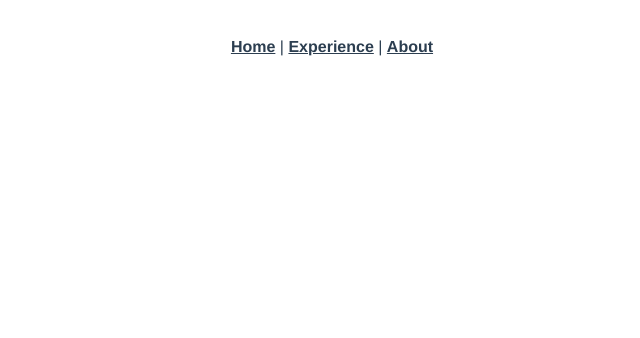
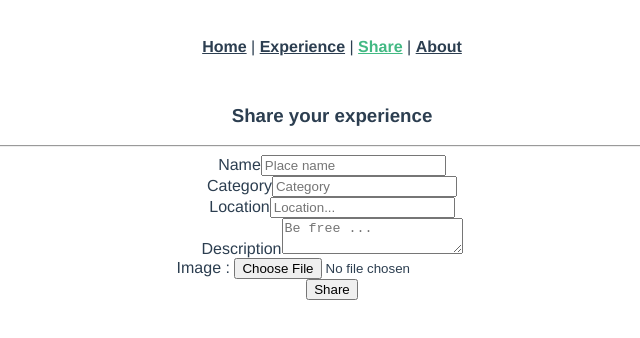
Before and after one commit to Trust-us/Trust-us, a Vue app in the folder client/: page /share in a window 1280 px wide. Shown: the top 338 px of the page, without its empty margins (308-948 px from the left). Built offline with nearby package versions, Linux system fonts and the light colour scheme.

Commit message:
share form added

```diff
--- a/client/package.json
+++ b/client/package.json
@@ -8,8 +8,11 @@
     "lint": "vue-cli-service lint"
   },
   "dependencies": {
+    "axios": "^0.27.2",
+    "cloudinary": "^1.32.0",
     "core-js": "^3.8.3",
     "vue": "^3.2.13",
+    "vue-progressbar": "^0.7.5",
     "vue-router": "^4.0.3"
   },
   "devDependencies": {
--- a/client/src/App.vue
+++ b/client/src/App.vue
@@ -2,6 +2,7 @@
   <nav>
     <router-link to="/">Home</router-link> |
     <router-link to="/Experience">Experience</router-link> |
+    <router-link to="/share">Share</router-link> |
     <router-link to="/about">About</router-link>
 
   </nav>
--- a/client/src/router/index.js
+++ b/client/src/router/index.js
@@ -1,3 +1,4 @@
+import shareExperienceVue from '@/views/shareExperience.vue'
 import { createRouter, createWebHistory } from 'vue-router'
 import HomeView from '../views/HomeView.vue'
 
@@ -22,6 +23,11 @@ const routes = [
     // this generates a separate chunk (about.[hash].js) for this route
     // which is lazy-loaded when the route is visited.
     component: () => import(/* webpackChunkName: "about" */ '../views/AboutView.vue')
+  },
+  {
+    path:'/share',
+    name: 'Share',
+    component:shareExperienceVue
   }
 ]
 
--- a/client/src/views/HomeView.vue
+++ b/client/src/views/HomeView.vue
@@ -1,6 +1,10 @@
 <template>
   <div class="home">
-    <HelloWorld msg="welcom babies "/>
+    <HelloWorld msg="welcom babies " />
+    <div>
+      <input type="file" @change="uploadFile" ref="file">
+      <button @click="submitFile">Upload!</button>
+    </div>
   </div>
 </template>
 
--- /dev/null
+++ b/client/src/views/shareExperience.vue
@@ -0,0 +1,44 @@
+<template lang="">
+    <div>
+        <div>
+        <h3>Share your experience</h3>
+        <hr />
+    </div>
+    <form>
+        <div class="form-group">
+            <label>Name</label>
+            <input type="text" class="form-control" v-model="Name" placeholder="Place name" />
+        </div>
+        <div class="form-group">
+            <label>Category</label>
+            <input type="text" class="form-control" v-model="Category" placeholder="Category"/>
+        </div>
+        <div class="form-group">
+            <label>Location</label>
+            <input type="text" class="form-control" v-model="Location" placeholder="Location..."/>
+        </div>
+        <div class="form-group">
+            <label>Description</label>
+            <textarea  type="text" class="form-control" v-model="Description" placeholder="Be free ..."/>
+        </div>
+         <div class="form-group">
+        <label for="Image">Image : </label>
+        <input type="file" @change="uploadFile" ref="file">
+        </div>
+        <div class ="my-3">
+            <button type="submit" class="btn btn-primary"
+            @click="Experience">Share</button>
+        </div>
+        <div>
+             </div>
+    </form>
+    </div>
+</template>
+<script>
+export default {
+name:'shareExperience',
+}
+</script>
+<style lang="js">
+
+</style>
```
Also changed, not shown: 1 other file (tests, documents, lock files or other folders).
